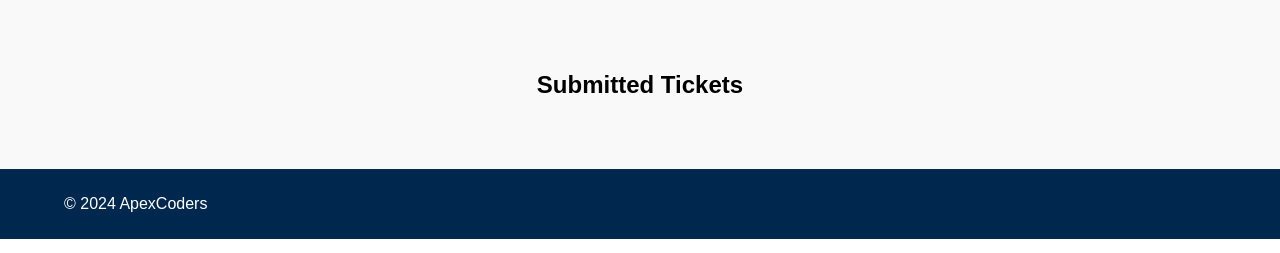
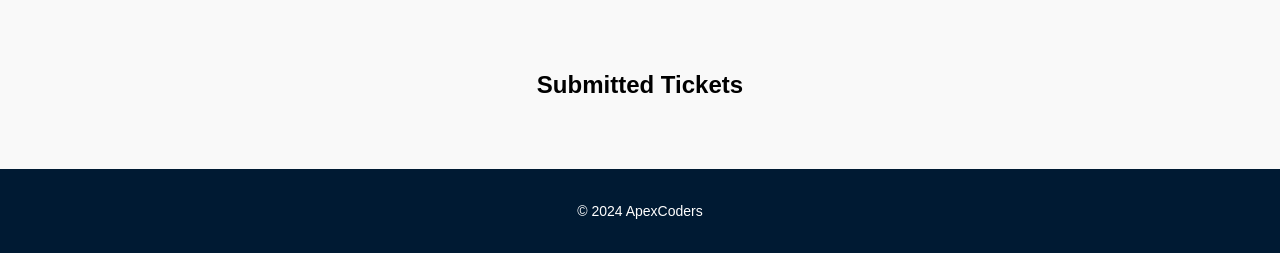
Before and after one commit to Charith-01/Company-Help-Desk, a PHP site: page /new_ticket.html in a window 1280 px wide. Shown: the part 824-1077 px from the top of the page. Run offline with PHP 8.4, Linux system fonts and the light colour scheme.

Commit message:
footer
changed footer

```diff
--- a/new_ticket.css
+++ b/new_ticket.css
@@ -182,3 +182,11 @@ form .btn:hover {
 .ticket p strong {
     color: #0078d4;
 }
+
+footer {
+    text-align: center;
+    padding: 20px 0;
+    font-size: 14px;
+    background-color: #001a33;
+    color: white;
+}
```
